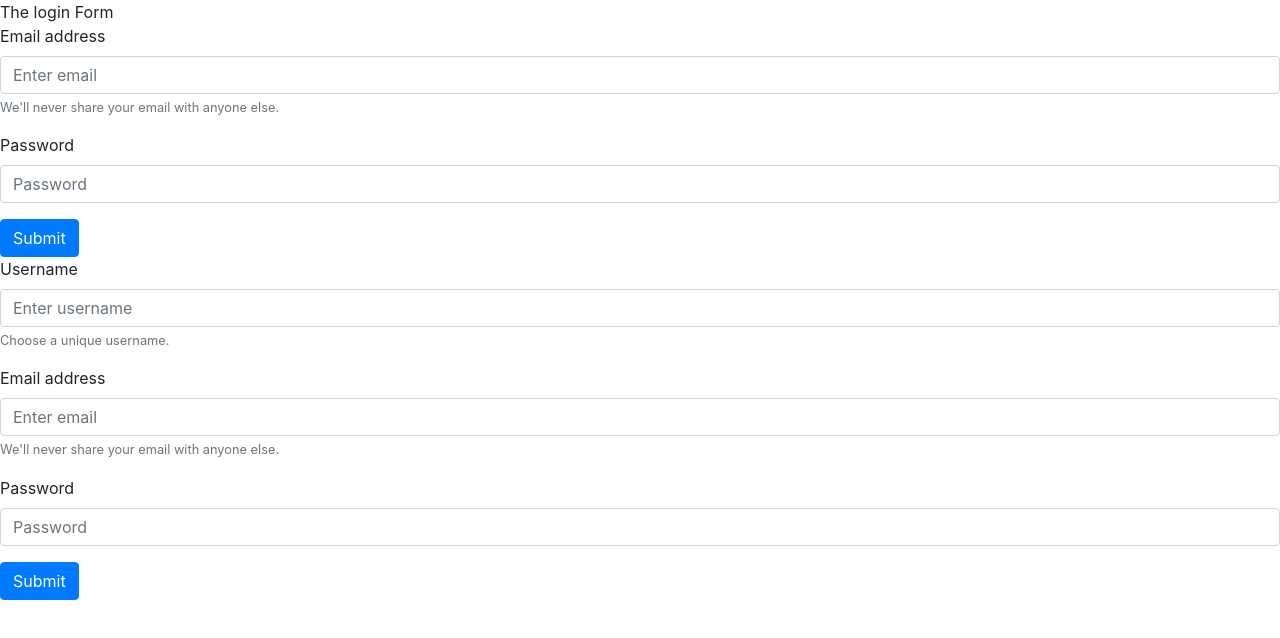
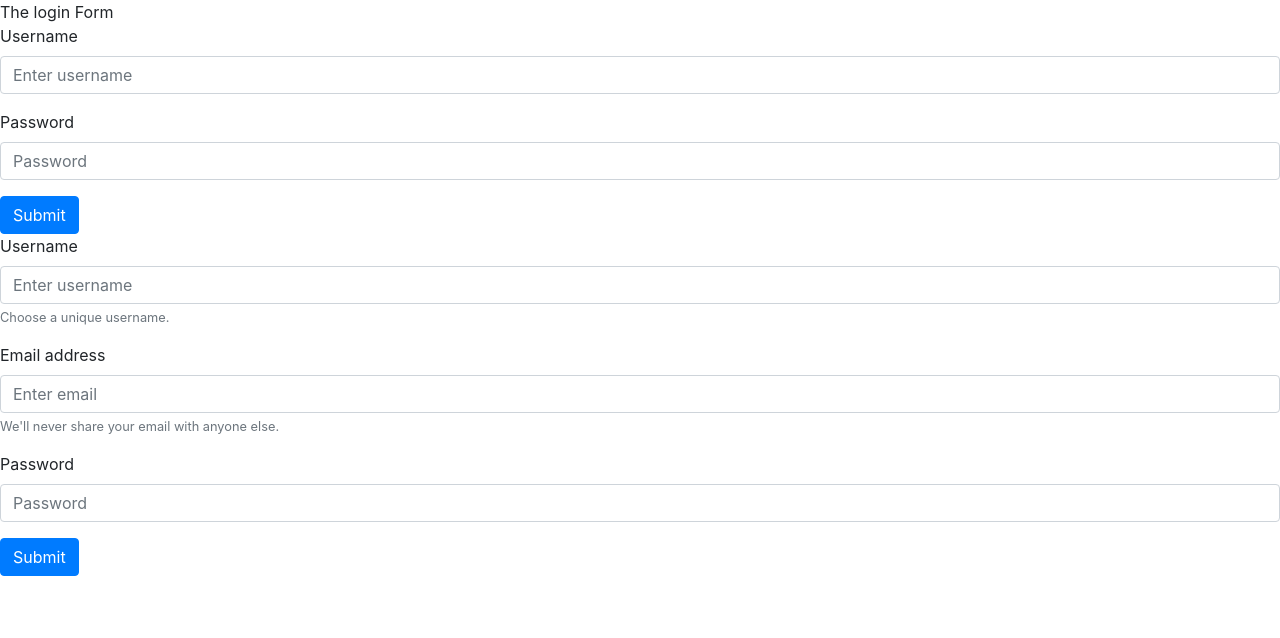
Before and after one commit to swdecker/magic-manager-frontend, a React (Create React App) app: page /login in a window 1280 px wide. Shown: the top 638 px of the page. Built offline with nearby package versions, Linux system fonts and the light colour scheme.

Commit message:
basic account creation and login completed

```diff
--- a/src/containers/Login.js
+++ b/src/containers/Login.js
@@ -6,33 +6,58 @@ export default class login extends Component {
         super(props)
         this.state = {
             username: "",
-            email:"",
             password: "",
             errors: ''
         }
     }
+
     handleChange = (event)=>{
         const { name, value } = event.target
         this.setState({
             [name]: value
         })
     }
+
+    handleSubmit = event =>{
+        event.preventDefault()
+        let user = { username: this.state.username, password: this.state.password}
+        this.loginUser(user)
+    }
+    loginUser = user => {
+        const configObj = {
+            method: 'POST',
+            headers: {
+                'Content-Type': 'application/json',
+                'Accept': 'application/json'
+            },
+            body: JSON.stringify({ user: user })
+        }
+        fetch('http://localhost:3001/api/v1/login', configObj )
+        .then(r => r.json())
+        .then(data => {
+            console.log(data)
+            localStorage.setItem('token', data.jwt);
+            console.log(localStorage.getItem('token'))
+
+            // should also set state with user info
+        })
+    }
     render() {
         return (
             <div>
                 The login Form
-                <Form>
+                <Form onSubmit={this.handleSubmit}>
                     <Form.Group controlId="formBasicEmail">
-                        <Form.Label>Email address</Form.Label>
-                        <Form.Control type="email" placeholder="Enter email" />
+                        <Form.Label>Username</Form.Label>
+                        <Form.Control onChange={this.handleChange} name={"username"} type="text" placeholder="Enter username" />
                         <Form.Text className="text-muted">
-                        We'll never share your email with anyone else.
+
                         </Form.Text>
                     </Form.Group>
 
                     <Form.Group controlId="formBasicPassword">
                         <Form.Label>Password</Form.Label>
-                        <Form.Control type="password" placeholder="Password" />
+                        <Form.Control onChange={this.handleChange} name={"password"} type="password" placeholder="Password" />
                     </Form.Group>
 
                     <Button variant="primary" type="submit">
```
